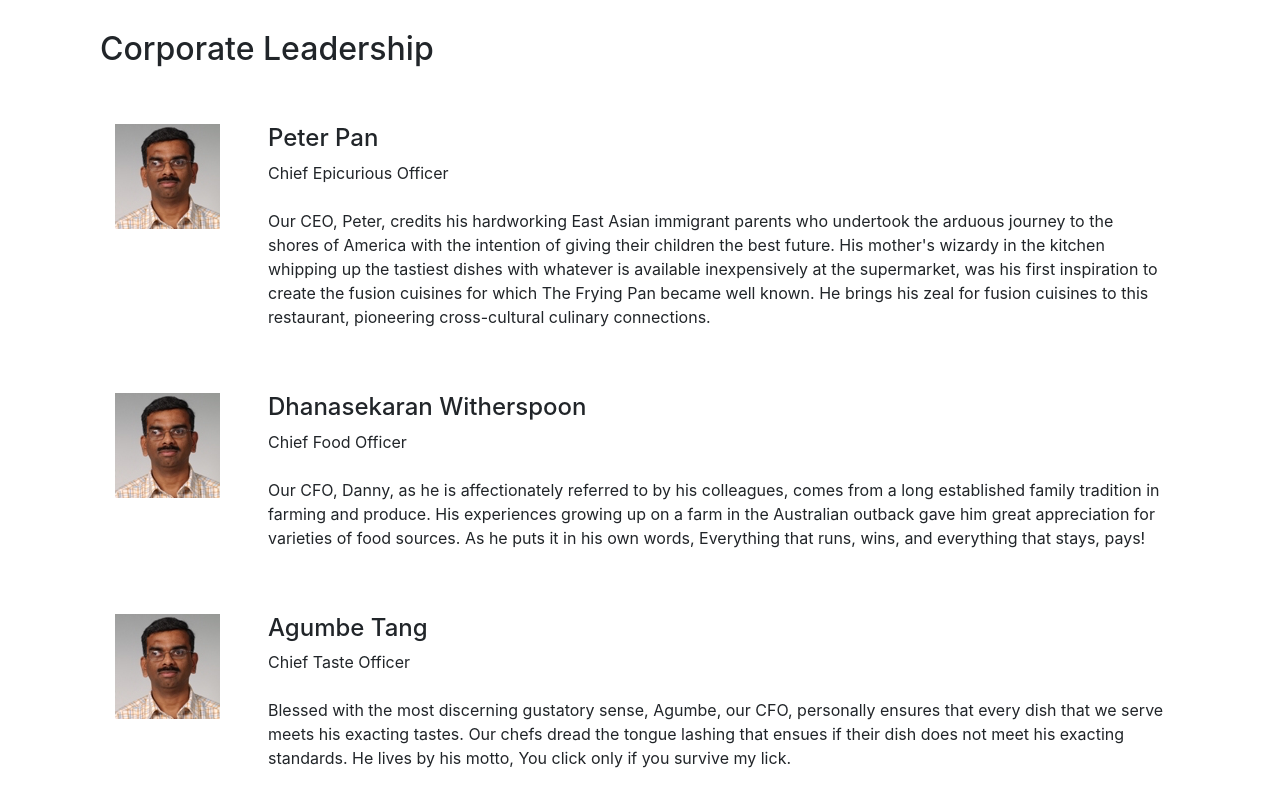
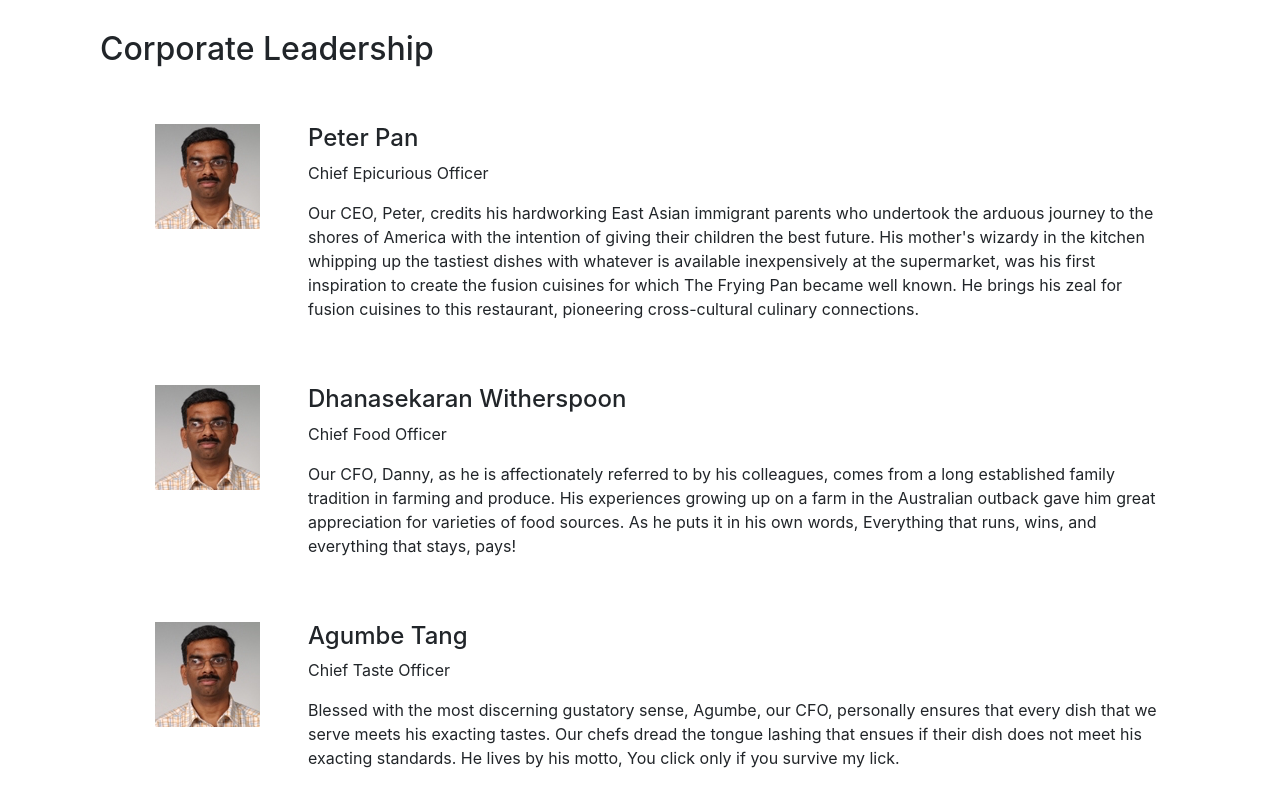
Before and after one commit to khrulev/react-SPA-project, a React (Create React App) app: page /aboutus in a window 1280 px wide. Shown: the part 1000-1800 px from the top of the page. Built offline with nearby package versions, Linux system fonts and the light colour scheme.

Commit message:
Assignment 2. React Router and Single Page Applications.ver2

```diff
--- a/src/components/AboutComponent.js
+++ b/src/components/AboutComponent.js
@@ -11,9 +11,7 @@ function RenderLeader({ leader }) {
                 </Media>
                 <Media body className="ml-5">
                     <Media heading> {leader.name} </Media>
-                    {leader.designation}
-                    <br />
-                    <br />
+                    <p>{leader.designation}</p>
                     <p>{leader.description}</p>
                 </Media>
             </Media>
@@ -78,7 +76,9 @@ function About(props) {
                     <h2>Corporate Leadership</h2>
                 </div>
                 <div className="col-12">
-                    {props.leaders.map((leader) => { return (<RenderLeader leader={leader} />); })}
+                    <Media list>
+                        {props.leaders.map((leader) => { return (<RenderLeader leader={leader} />); })}
+                    </Media>
                 </div>
             </div>
         </div>
```
